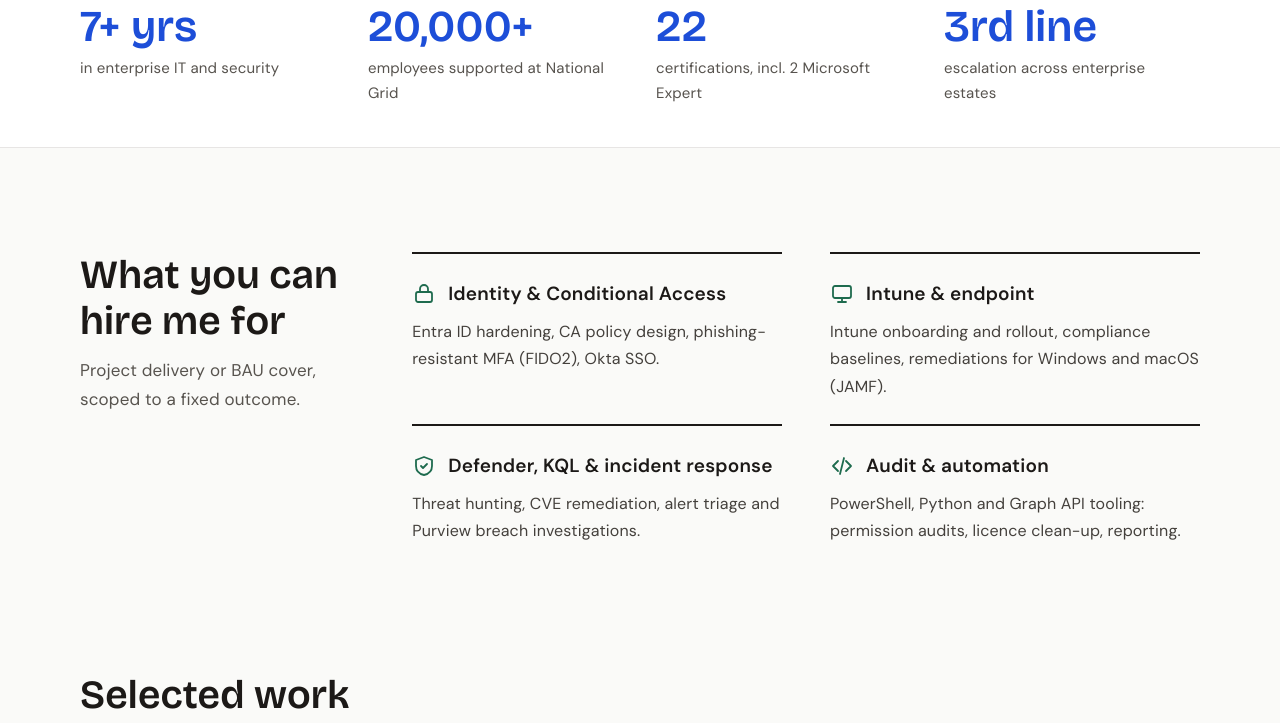
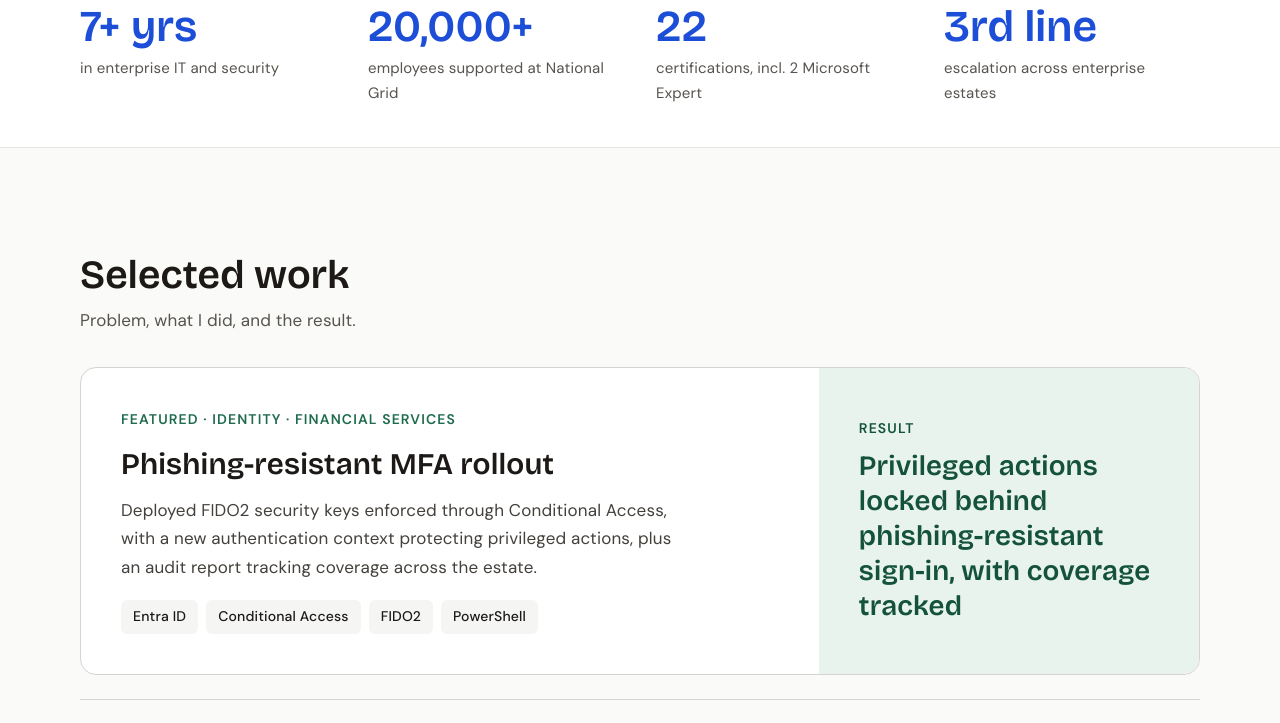
Before and after one commit to CallumReilly-Work/CallumReilly-Work.github.io, a plain HTML site: page index.html in a window 1280 px wide. Shown: the part 962-1685 px from the top of the page. Drawn offline with nearby package versions, Linux system fonts and the light colour scheme.

Commit message:
Remove 'What you can hire me for' section and its nav link
Co-Authored-By: Claude Opus 5.5 <noreply@anthropic.com>
Claude-Session: https://claude.ai/code/session_012RxNrfY3Q489o7CxR5jvDp

```diff
--- a/index.html
+++ b/index.html
@@ -44,7 +44,6 @@ a{color:#1E6B4E}a:hover{color:#14523B}
 <div style="max-width: 1120px; margin: 0 auto; padding: 16px 24px; display: flex; flex-wrap: wrap; align-items: center; justify-content: space-between; gap: 16px">
 <a href="#top" style="font-family: 'Bricolage Grotesque', 'DM Sans', sans-serif; font-weight: 700; font-size: 20px; color: #1C1917; text-decoration: none">Callum Reilly</a>
 <nav aria-label="Main" style="display: flex; flex-wrap: wrap; align-items: center; gap: 24px; font-size: 15px; font-weight: 500">
-<a href="#services" style="color: #44403C; text-decoration: none">Services</a>
 <a href="#work" style="color: #44403C; text-decoration: none">Work</a>
 <a href="#experience" style="color: #44403C; text-decoration: none">Experience</a>
 <a href="#certs" style="color: #44403C; text-decoration: none">Certifications</a>
@@ -100,32 +99,6 @@ Available for contracts
 <div><div style="font-family: 'Bricolage Grotesque', 'DM Sans', sans-serif; font-size: 44px; line-height: 1.1; font-weight: 600; color: #1D4ED8">20,000+</div><div style="color: #57534E; font-size: 15px; margin-top: 4px">employees supported at National Grid</div></div>
 <div><div style="font-family: 'Bricolage Grotesque', 'DM Sans', sans-serif; font-size: 44px; line-height: 1.1; font-weight: 600; color: #1D4ED8">22</div><div style="color: #57534E; font-size: 15px; margin-top: 4px">certifications, incl. 2 Microsoft Expert</div></div>
 <div><div style="font-family: 'Bricolage Grotesque', 'DM Sans', sans-serif; font-size: 44px; line-height: 1.1; font-weight: 600; color: #1D4ED8">3rd line</div><div style="color: #57534E; font-size: 15px; margin-top: 4px">escalation across enterprise estates</div></div>
-</div>
-</div>
-</section>
-
-<!-- Services (asymmetric two-column) -->
-<section id="services" style="max-width: 1120px; margin: 0 auto; padding: 104px 24px 0; display: flex; flex-wrap: wrap; gap: 32px 72px">
-<div style="flex: 1 1 260px; min-width: 0">
-<h2 style="margin: 0 0 12px; font-family: 'Bricolage Grotesque', 'DM Sans', sans-serif; font-size: 40px; line-height: 1.15; font-weight: 600">What you can hire me for</h2>
-<p style="margin: 0; color: #57534E; font-size: 17px">Project delivery or BAU cover, scoped to a fixed outcome.</p>
-</div>
-<div style="flex: 999 1 560px; min-width: 0; display: grid; grid-template-columns: repeat(auto-fit, minmax(240px, 1fr)); gap: 0 48px">
-<div style="padding: 24px 0; border-top: 2px solid #1C1917">
-<div style="display: flex; align-items: center; gap: 12px; margin-bottom: 8px"><svg aria-hidden="true" width="24" height="24" viewBox="0 0 24 24" fill="none" stroke="#1E6B4E" stroke-width="1.8" stroke-linecap="round" stroke-linejoin="round"><rect x="4" y="10" width="16" height="10" rx="2"></rect><path d="M8 10V7a4 4 0 0 1 8 0v3"></path></svg><h3 style="margin: 0; font-size: 19px; font-weight: 600">Identity &amp; Conditional Access</h3></div>
-<p style="margin: 0; color: #44403C; font-size: 16px">Entra ID hardening, CA policy design, phishing-resistant MFA (FIDO2), Okta SSO.</p>
-</div>
-<div style="padding: 24px 0; border-top: 2px solid #1C1917">
-<div style="display: flex; align-items: center; gap: 12px; margin-bottom: 8px"><svg aria-hidden="true" width="24" height="24" viewBox="0 0 24 24" fill="none" stroke="#1E6B4E" stroke-width="1.8" stroke-linecap="round" stroke-linejoin="round"><rect x="3" y="4" width="18" height="12" rx="2"></rect><path d="M8 20h8M12 16v4"></path></svg><h3 style="margin: 0; font-size: 19px; font-weight: 600">Intune &amp; endpoint</h3></div>
-<p style="margin: 0; color: #44403C; font-size: 16px">Intune onboarding and rollout, compliance baselines, remediations for Windows and macOS (JAMF).</p>
-</div>
-<div style="padding: 24px 0; border-top: 2px solid #1C1917">
-<div style="display: flex; align-items: center; gap: 12px; margin-bottom: 8px"><svg aria-hidden="true" width="24" height="24" viewBox="0 0 24 24" fill="none" stroke="#1E6B4E" stroke-width="1.8" stroke-linecap="round" stroke-linejoin="round"><path d="M12 3l8 3v6c0 5-3.5 8-8 9-4.5-1-8-4-8-9V6z"></path><path d="M9 12l2 2 4-4"></path></svg><h3 style="margin: 0; font-size: 19px; font-weight: 600">Defender, KQL &amp; incident response</h3></div>
-<p style="margin: 0; color: #44403C; font-size: 16px">Threat hunting, CVE remediation, alert triage and Purview breach investigations.</p>
-</div>
-<div style="padding: 24px 0; border-top: 2px solid #1C1917">
-<div style="display: flex; align-items: center; gap: 12px; margin-bottom: 8px"><svg aria-hidden="true" width="24" height="24" viewBox="0 0 24 24" fill="none" stroke="#1E6B4E" stroke-width="1.8" stroke-linecap="round" stroke-linejoin="round"><path d="M8 7l-5 5 5 5M16 7l5 5-5 5M14 4l-4 16"></path></svg><h3 style="margin: 0; font-size: 19px; font-weight: 600">Audit &amp; automation</h3></div>
-<p style="margin: 0; color: #44403C; font-size: 16px">PowerShell, Python and Graph API tooling: permission audits, licence clean-up, reporting.</p>
 </div>
 </div>
 </section>
```
